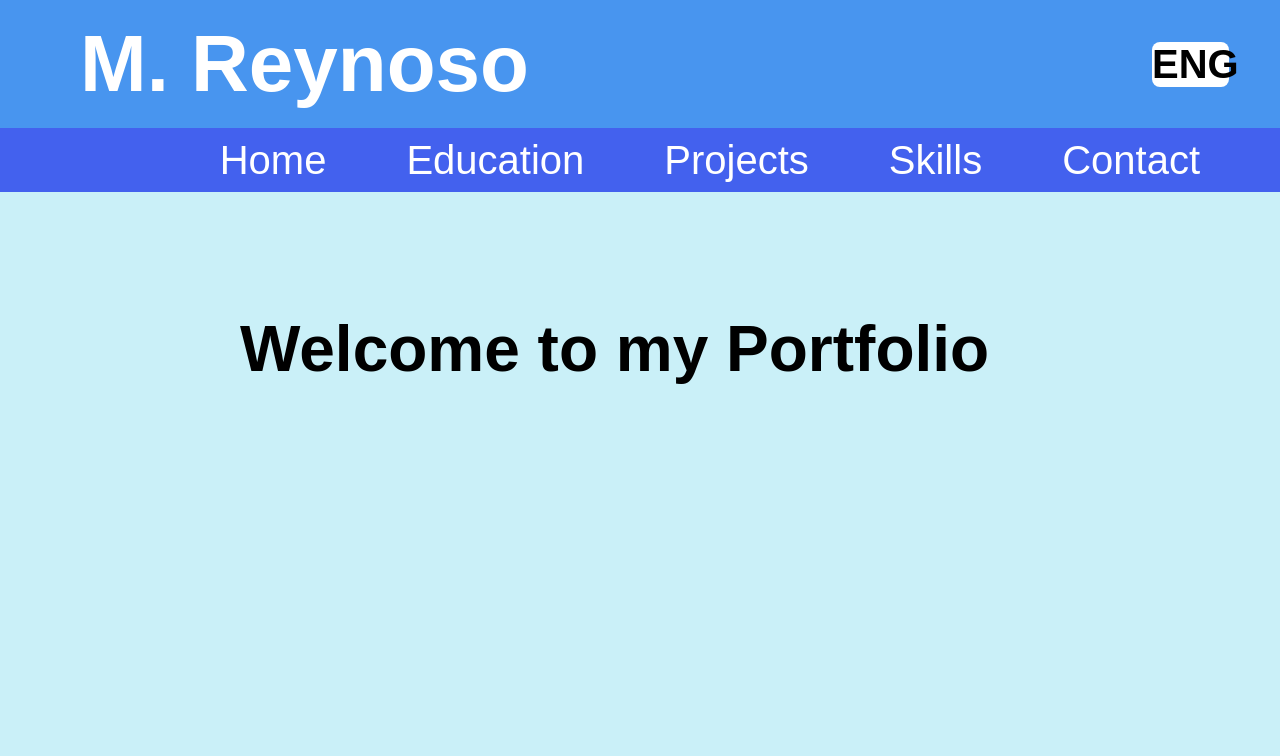
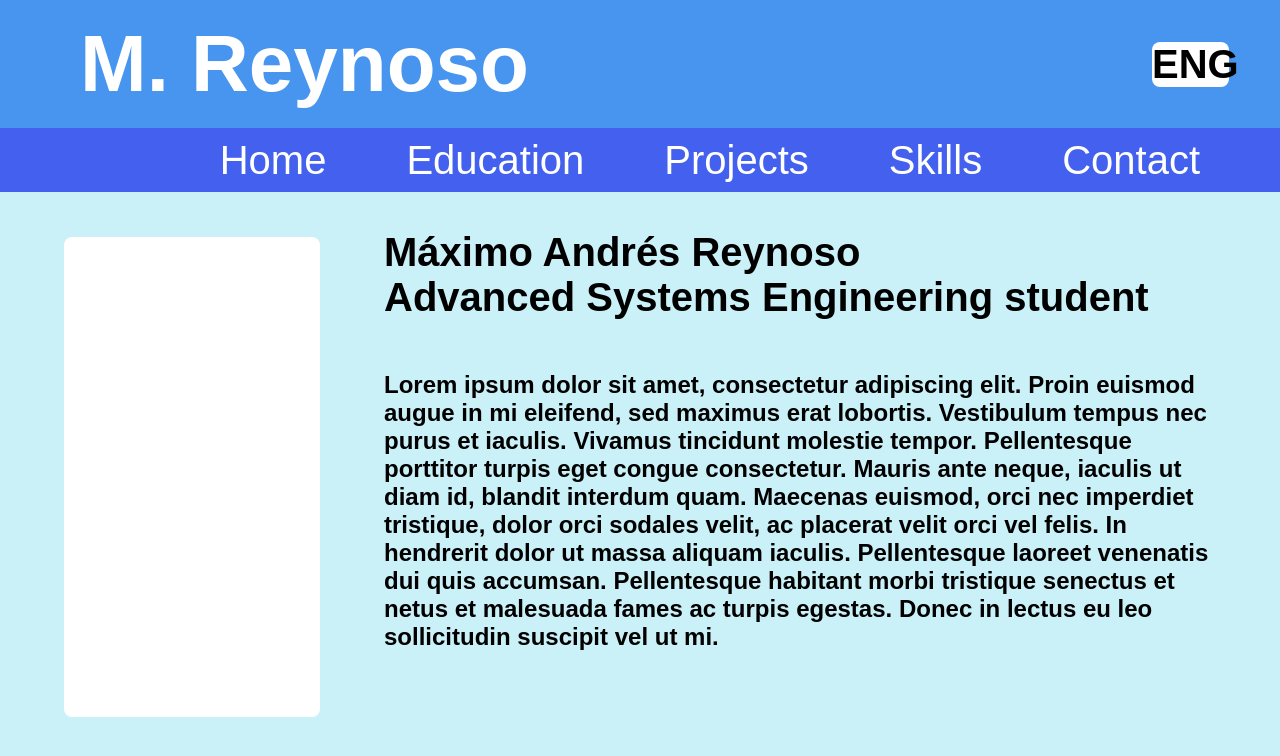
Before and after one commit to MaximoAReynoso/portfolio, a React (Vite) app in the folder client/: page / in a window 1280 px wide. Shown: the top 756 px of the page. Built offline with nearby package versions, Linux system fonts and the light colour scheme.

Commit message:
Home done

```diff
--- a/client/src/pages/Home.css
+++ b/client/src/pages/Home.css
@@ -1,9 +1,39 @@
 .paragraph {
-    margin-left: 30vh;
-    margin-top: 15vh;
+    position: absolute;
+    margin-left: 30%;
+    margin-top: 3%;
 
-    font-size: 8vh;
+    font-size: 6vh;
     font-family: Sans-serif;
     font-weight: bold;
-    cursor: default;
 }
+
+.imgHolder {
+    position: absolute;
+    width: 20%;
+    height: 60vh;
+    background-color: white;
+    border-radius: 1vh;
+
+    margin-left: 5%;
+    margin-top: 3.5%;
+}
+
+.myName {
+    position: absolute;
+    margin-top: 3%;
+    margin-left: 30%;
+
+    font-family: Sans-serif;
+    font-size: 5vh;
+}
+
+.description {
+    position: absolute;
+    margin-top: 14%;
+    margin-left: 30%;
+    width: 65%;
+
+    font-family: Sans-serif;
+    font-size: 3vh;
+}
--- a/client/src/pages/Home.jsx
+++ b/client/src/pages/Home.jsx
@@ -5,7 +5,9 @@ function Home (){
     return (
         <>
         <motion.div initial={{ x: 100, opacity: 0 }} animate={{ x: 0, opacity: 1 }} exit={{ x: -100, opacity: 0 }} transition={{ duration: 0.6, ease: 'easeOut' }}>
-            <p className='paragraph'>Welcome to my Portfolio</p>
+            <div className='imgHolder'></div>
+            <p className='myName'>Máximo Andrés Reynoso <br/> Advanced Systems Engineering student</p>
+            <p className='description'>Lorem ipsum dolor sit amet, consectetur adipiscing elit. Proin euismod augue in mi eleifend, sed maximus erat lobortis. Vestibulum tempus nec purus et iaculis. Vivamus tincidunt molestie tempor. Pellentesque porttitor turpis eget congue consectetur. Mauris ante neque, iaculis ut diam id, blandit interdum quam. Maecenas euismod, orci nec imperdiet tristique, dolor orci sodales velit, ac placerat velit orci vel felis. In hendrerit dolor ut massa aliquam iaculis. Pellentesque laoreet venenatis dui quis accumsan. Pellentesque habitant morbi tristique senectus et netus et malesuada fames ac turpis egestas. Donec in lectus eu leo sollicitudin suscipit vel ut mi. </p>
         </motion.div>
         </>
     )
```
